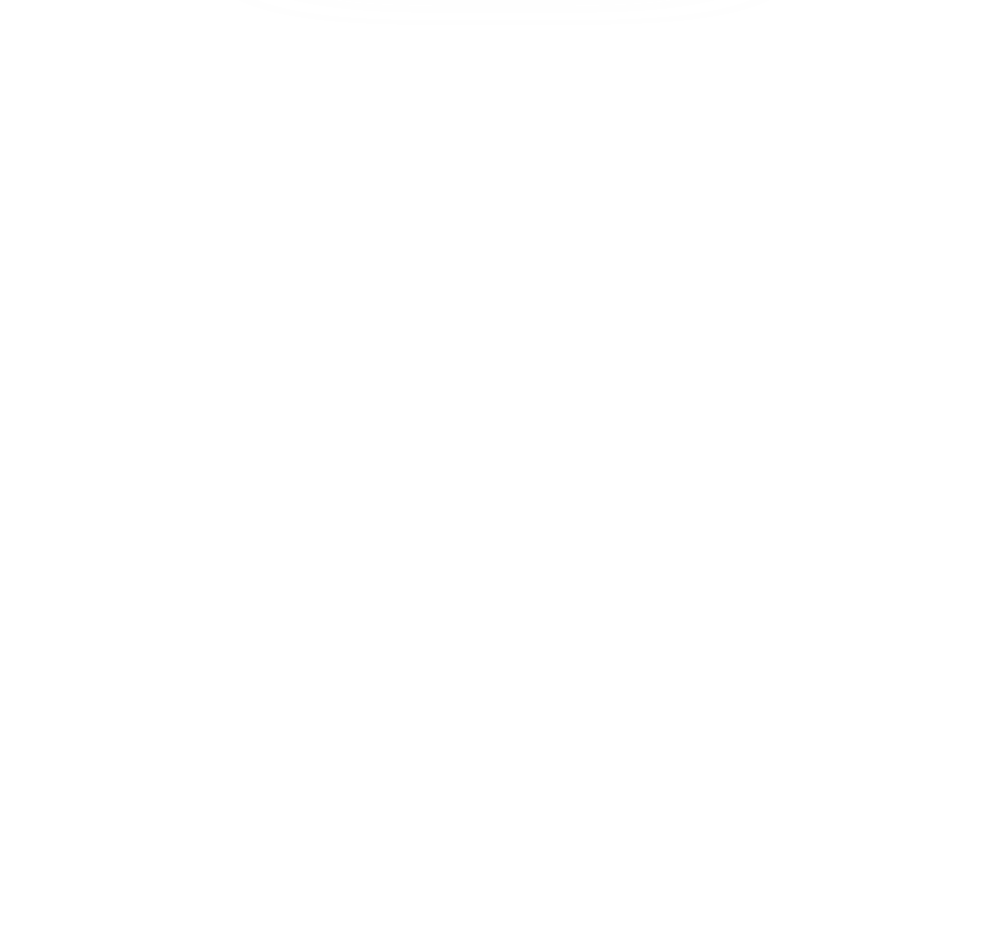
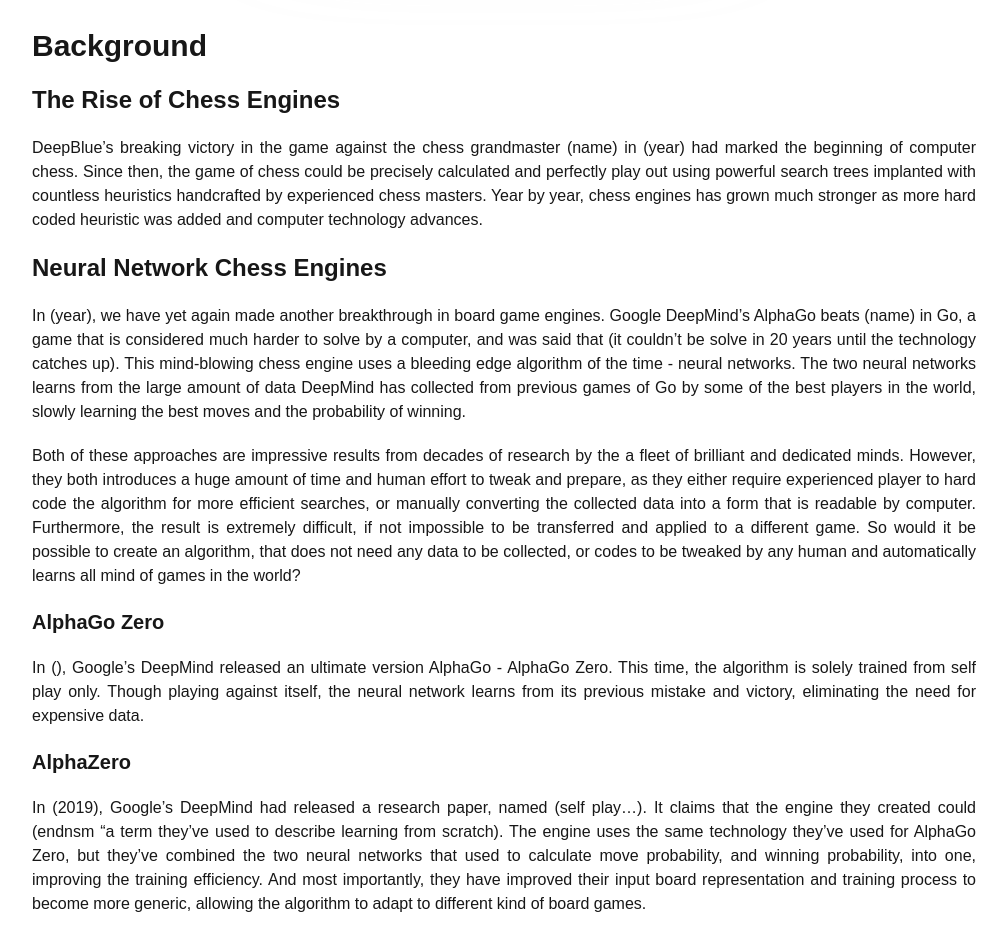
Before and after one commit to marqsw/marqsw.github.io, a Next.js app: page /programming/ai-chess-engine in a window 1280 px wide. Shown: the part 660-1610 px from the top of the page, without its empty margins (136-1143 px from the left). Before the commit the page ends 800 px from the top, so only its background shows below. Built offline with nearby package versions, Linux system fonts and the light colour scheme.

Commit message:
feat: added background to /programming/ai-chess-engine

```diff
--- a/app/components/ImageBanner/index.tsx
+++ b/app/components/ImageBanner/index.tsx
@@ -4,9 +4,12 @@
       <img className="absolute blur-3xl" src={imagePath} />
 
       <img
-        className="relative rounded-2xl drop-shadow-2xl"
+        className="relative rounded-2xl drop-shadow-2xl border-2 border-gray-800"
         src={imagePath}
       />
+
+
+
     </div>
   );
 }
--- a/app/page.tsx
+++ b/app/page.tsx
@@ -7,7 +7,7 @@
   {
     title: "AI Chess Engine",
     description:
-      "An AI that learns to play all kinds of board games and intelligently trains itself, without any assistance or training data",
+      "An intelligent, neural network based AI that masters any board games autonomously without any human assistance",
     imagePath: "/home/chess-engine-cover.png",
     link: "/programming/ai-chess-engine",
   },
--- a/app/programming/ai-chess-engine/page.tsx
+++ b/app/programming/ai-chess-engine/page.tsx
@@ -12,6 +12,70 @@
           <p>View on GitHub</p>
         </div>
       </LinkButton>
+
+      <div className="flex flex-col gap-5 text-justify">
+        <p className="text-3xl font-extrabold">Background</p>
+
+        <p className="text-2xl font-bold">The Rise of Chess Engines</p>
+        <p>
+          DeepBlue’s breaking victory in the game against the chess grandmaster
+          (name) in (year) had marked the beginning of computer chess. Since
+          then, the game of chess could be precisely calculated and perfectly
+          play out using powerful search trees implanted with countless
+          heuristics handcrafted by experienced chess masters. Year by year,
+          chess engines has grown much stronger as more hard coded heuristic was
+          added and computer technology advances.
+        </p>
+
+        <p className="text-2xl font-bold">Neural Network Chess Engines</p>
+        <p>
+          In (year), we have yet again made another breakthrough in board game
+          engines. Google DeepMind’s AlphaGo beats (name) in Go, a game that is
+          considered much harder to solve by a computer, and was said that (it
+          couldn’t be solve in 20 years until the technology catches up). This
+          mind-blowing chess engine uses a bleeding edge algorithm of the time -
+          neural networks. The two neural networks learns from the large amount
+          of data DeepMind has collected from previous games of Go by some of
+          the best players in the world, slowly learning the best moves and the
+          probability of winning.
+        </p>
+
+        <p>
+          Both of these approaches are impressive results from decades of
+          research by the a fleet of brilliant and dedicated minds. However,
+          they both introduces a huge amount of time and human effort to tweak
+          and prepare, as they either require experienced player to hard code
+          the algorithm for more efficient searches, or manually converting the
+          collected data into a form that is readable by computer. Furthermore,
+          the result is extremely difficult, if not impossible to be transferred
+          and applied to a different game. So would it be possible to create an
+          algorithm, that does not need any data to be collected, or codes to be
+          tweaked by any human and automatically learns all mind of games in the
+          world?
+        </p>
+
+        <p className="text-xl font-semibold">AlphaGo Zero</p>
+        <p>
+          In (), Google’s DeepMind released an ultimate version AlphaGo -
+          AlphaGo Zero. This time, the algorithm is solely trained from self
+          play only. Though playing against itself, the neural network learns
+          from its previous mistake and victory, eliminating the need for
+          expensive data.
+        </p>
+
+        <p className="text-xl font-semibold">AlphaZero</p>
+        <p>
+          In (2019), Google’s DeepMind had released a research paper, named
+          (self play…). It claims that the engine they created could (endnsm “a
+          term they’ve used to describe learning from scratch). The engine uses
+          the same technology they’ve used for AlphaGo Zero, but they’ve
+          combined the two neural networks that used to calculate move
+          probability, and winning probability, into one, improving the training
+          efficiency. And most importantly, they have improved their input board
+          representation and training process to become more generic, allowing
+          the algorithm to adapt to different kind of board games.
+        </p>
+      </div>
     </div>
   );
 }
```
